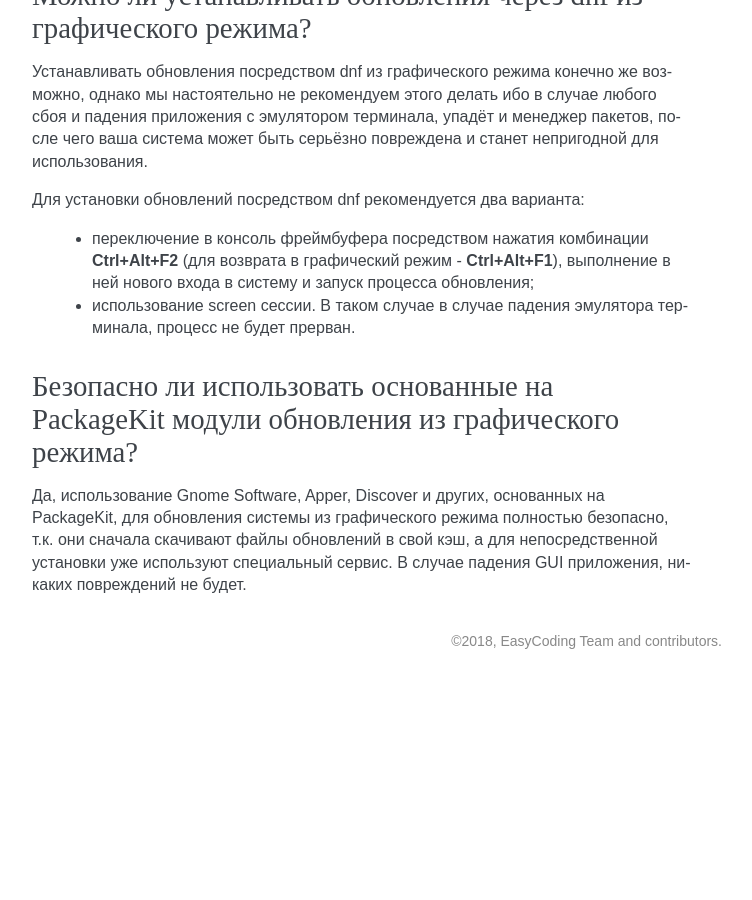
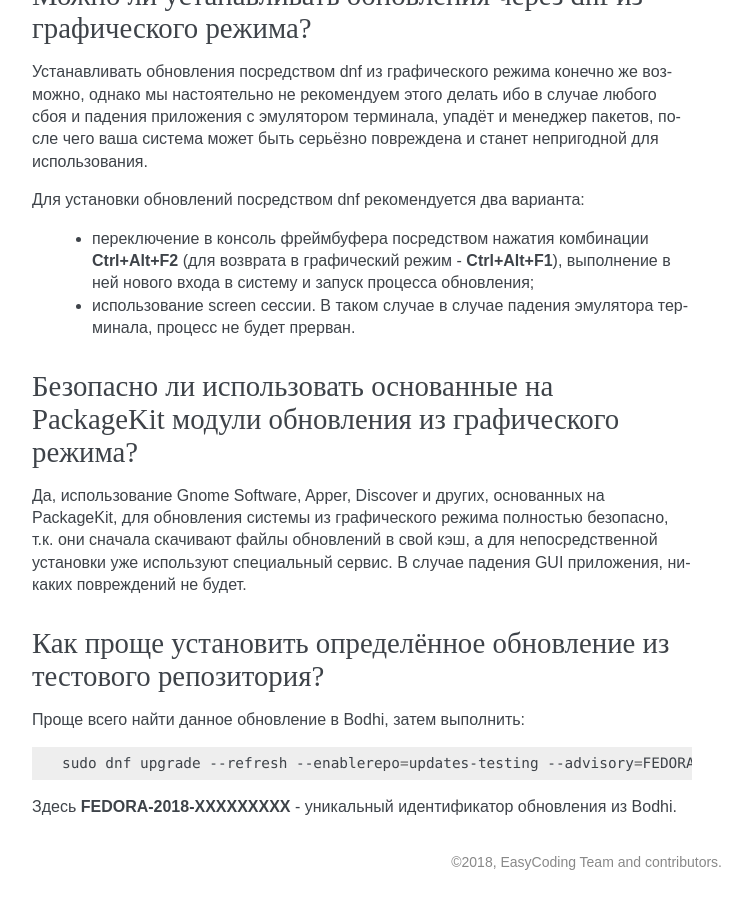
Before and after one commit to RussianFedora/FAQ, a Sphinx documentation site: the page built from source/package-manager.rst, in a window 1280 px wide and 900 px high, scrolled down 10357 px. Shown: the whole window, without its empty margins (388-1140 px from the left). Built offline with Sphinx 7.4.7, drawn with Linux system fonts in a browser that asks for light colours; before the commit the page ends 11036 px from its top, so only the background shows below that; some of the changed text lies outside the part shown.

Commit message:
Added question about upgrades using Bodhi.

```diff
--- a/source/package-manager.rst
+++ b/source/package-manager.rst
@@ -639,3 +639,17 @@ Java 11:
 =================================================================================================
 
 Да, использование Gnome Software, Apper, Discover и других, основанных на PackageKit, для обновления системы из графического режима полностью безопасно, т.к. они сначала скачивают файлы обновлений в свой кэш, а для непосредственной установки уже используют специальный сервис. В случае падения GUI приложения, никаких повреждений не будет.
+
+.. index:: dnf, updates, testing
+.. _dnf-testing:
+
+Как проще установить определённое обновление из тестового репозитория?
+==========================================================================
+
+Проще всего найти данное обновление в Bodhi, затем выполнить:
+
+.. code-block:: bash
+
+    sudo dnf upgrade --refresh --enablerepo=updates-testing --advisory=FEDORA-2018-XXXXXXXXX
+
+Здесь **FEDORA-2018-XXXXXXXXX** - уникальный идентификатор обновления из Bodhi.
```
